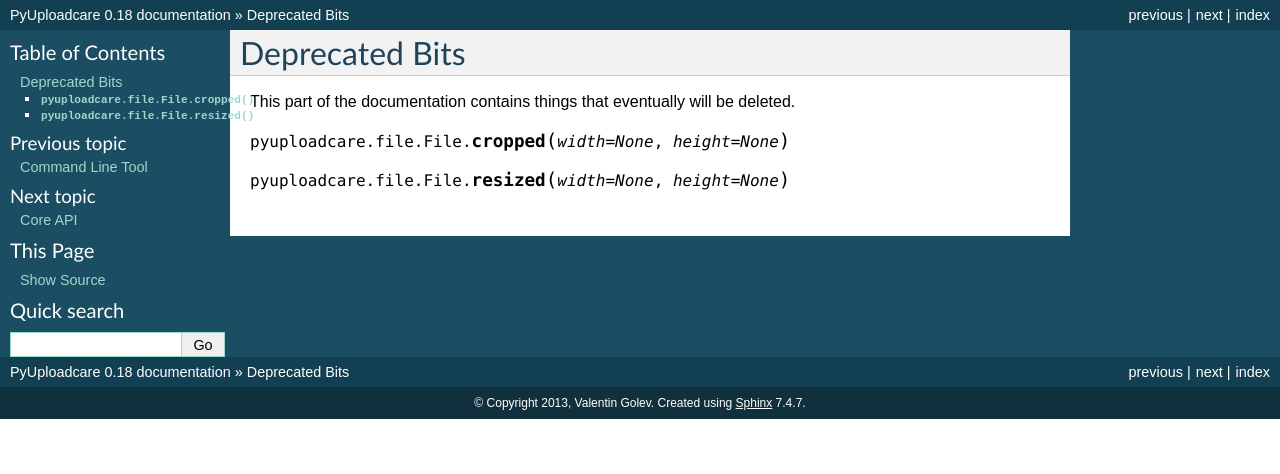
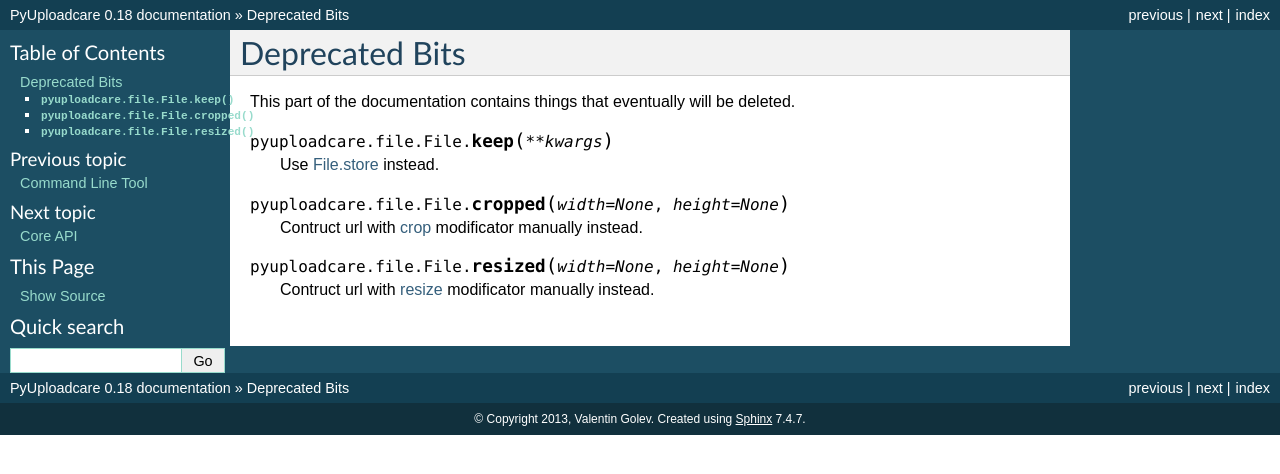
Before and after one commit to uploadcare/pyuploadcare, a Sphinx documentation site: the page built from docs/deprecated.rst, in a window 1280 px wide. Shown: the top 474 px of the page. Built offline with Sphinx 7.4.7, drawn with Linux system fonts in a browser that asks for light colours.

Commit message:
Add File.keep into deprecated.rst

```diff
--- a/docs/deprecated.rst
+++ b/docs/deprecated.rst
@@ -6,6 +6,18 @@ Deprecated Bits
 
 This part of the documentation contains things that eventually will be deleted.
 
+.. method:: pyuploadcare.file.File.keep(**kwargs)
+
+   Use :ref:`File.store <core_api-file-ref>` instead.
+
 .. method:: pyuploadcare.file.File.cropped(width=None, height=None)
 
+   Contruct url with `crop`_ modificator manually instead.
+
 .. method:: pyuploadcare.file.File.resized(width=None, height=None)
+
+   Contruct url with `resize`_ modificator manually instead.
+
+.. _crop: `CDN API`_
+.. _resize: `CDN API`_
+.. _CDN API: https://uploadcare.com/documentation/cdn/
```
